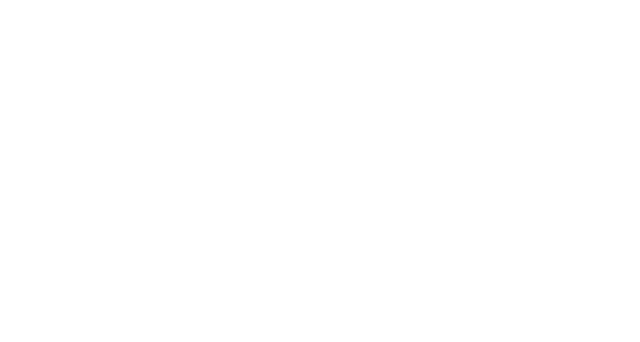
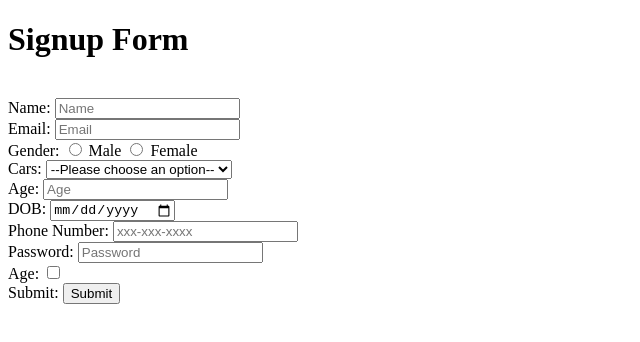
Before and after one commit to acciojob/signup-form-car-BrijeshNMeena, a website: page main.html in a window 1280 px wide. Shown: the whole page, without its empty margins (0-640 px from the left). Drawn offline with Linux system fonts and the light colour scheme.

Commit message:
created a submission

```diff
--- a/main.html
+++ b/main.html
@@ -8,6 +8,58 @@
 
 <body>
 	<!-- the entire body must be written by student -->
+	<form method="post">
+		<h1>Signup Form</h1>
+		<br>
+
+		<label for="name">Name:</label>
+		<input type="text" placeholder="Name" id="name" required>
+		<br>
+
+		<label for="email">Email:</label>
+		<input type="email" placeholder="Email" id="email" required>
+		<br>
+
+		<label>Gender:</label>
+		<input type="radio" name="Gender" id="gender_m" required>
+		<label for="gender_m">Male</label>
+		<input type="radio" name="Gender" id="gender_f" required>
+		<label for="gender_f">Female</label>
+		<br>
+
+		<label for="cars">Cars:</label>
+		<select id="cars" required>
+			<option>--Please choose an option--</option>
+			<option>Tata</option>
+			<option>Maruti</option>
+			<option>Mahendra</option>
+		</select>
+		<br>
+
+		<label for="age">Age:</label>
+		<input type="number" placeholder="Age" id="age" required>
+		<br>
+
+		<label for="dob">DOB:</label>
+		<input type="date" id="age" required>
+		<br>
+
+		<label for="tel">Phone Number:</label>
+		<input type="tel" placeholder="xxx-xxx-xxxx" id="tel">
+		<br>
+
+		<label for="password">Password:</label>
+		<input type="password" placeholder="Password" id="[password]" required>
+		<br>
+
+		<label for="tos">Age:</label>
+		<input type="checkbox" id="tos" required>
+		<br>
+
+		<label for="submit">Submit:</label>
+		<button type="submit" id="submit">Submit</button>
+
+	</form>
     <script type="text/javascript" src="./script.js">
 </script>
 
```
